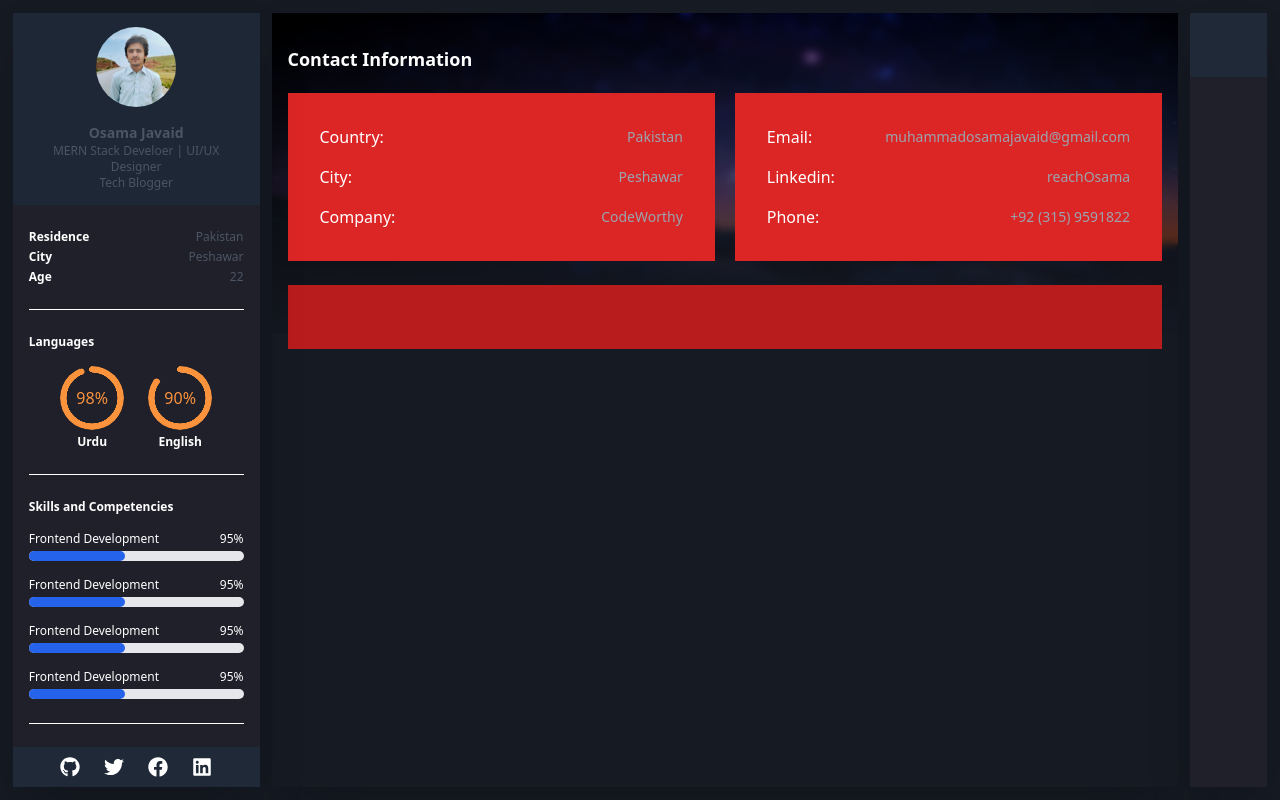
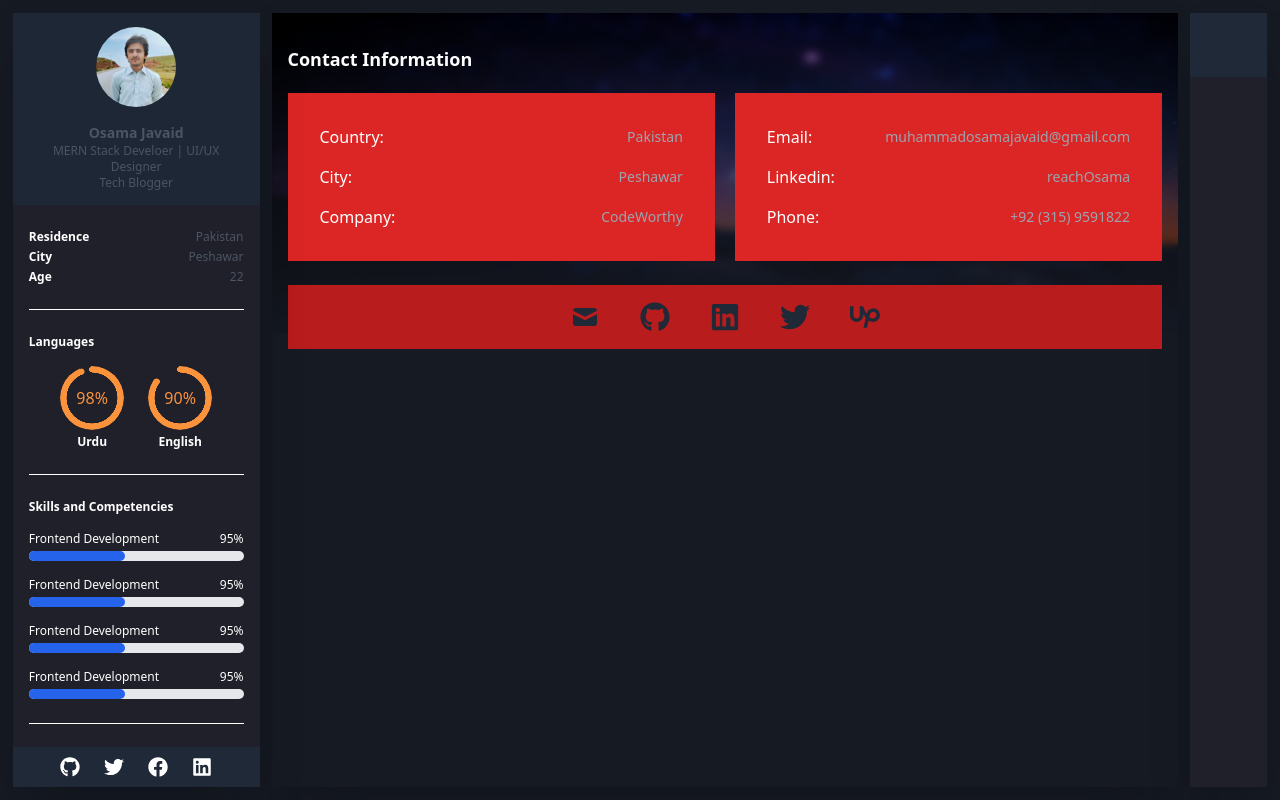
Before and after one commit to founder960107/My-portfolio, a Next.js app: page /contact in a window 1280 px wide. Built offline with nearby package versions, Linux system fonts and the light colour scheme.

Commit message:
working on contact page

```diff
--- /dev/null
+++ b/components/Fiverr_Icon.jsx
@@ -0,0 +1,16 @@
+import React from 'react'
+
+const Fiverr_Icon = () => {
+    return (
+
+        <svg xmlns="http://www.w3.org/2000/svg" viewBox="0 0 16 16">
+            <g fill="#ffffff">
+                <path d="M13 13V5H5v-.5C5 3.673 5.673 3 6.5 3H8V0H6.5A4.505 4.505 0 0 0 2 4.5V5H0v3h2v5H0v3h7v-3H5V8h5.028v5H8v3h7v-3h-2z" />
+                <circle cx="11.5" cy="1.5" r="1.5" />
+            </g>
+        </svg>
+
+    )
+}
+
+export default Fiverr_Icon
--- a/pages/contact.jsx
+++ b/pages/contact.jsx
@@ -1,5 +1,10 @@
 import Typewriter from 'typewriter-effect';
 import BannerLayout from '../components/BannerLayout';
+import { FaFacebook, FaGithub, FaLinkedin, FaTwitter } from 'react-icons/fa'
+import { SiUpwork, SiFiverr } from 'react-icons/si'
+import { HiMail } from 'react-icons/hi'
+import Fiverr_Icon from '../components/Fiverr_Icon';
+// import { ReactComponent as Fiverr } from '../public/images/svgs/fiverr.svg';
 
 const contact = () => {
     return (
@@ -38,8 +43,12 @@ const contact = () => {
                         </div>
                     </div>
                 </div>
-                <div className="h-16 w-full bg-red-700">
-
+                <div className="h-16 w-full bg-red-700 text-3xl flex gap-x-10 items-center justify-center">
+                    <a href="#"><HiMail /></a>
+                    <a href="#"><FaGithub /></a>
+                    <a href="#"><FaLinkedin /></a>
+                    <a href="#"><FaTwitter /></a>
+                    <a href="#"><SiUpwork /></a>
                 </div>
             </BannerLayout>
 
```
Also changed, not shown: public/images/svgs/fiverr.svg (added).
